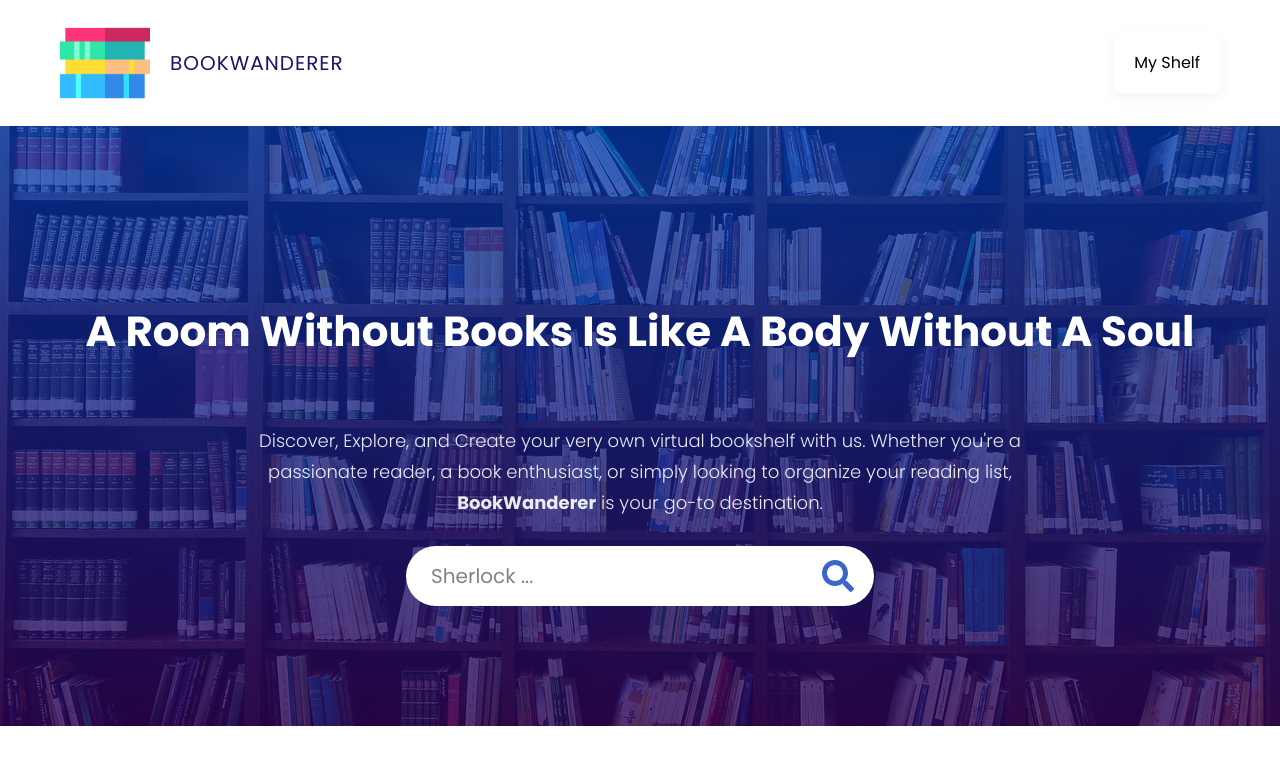
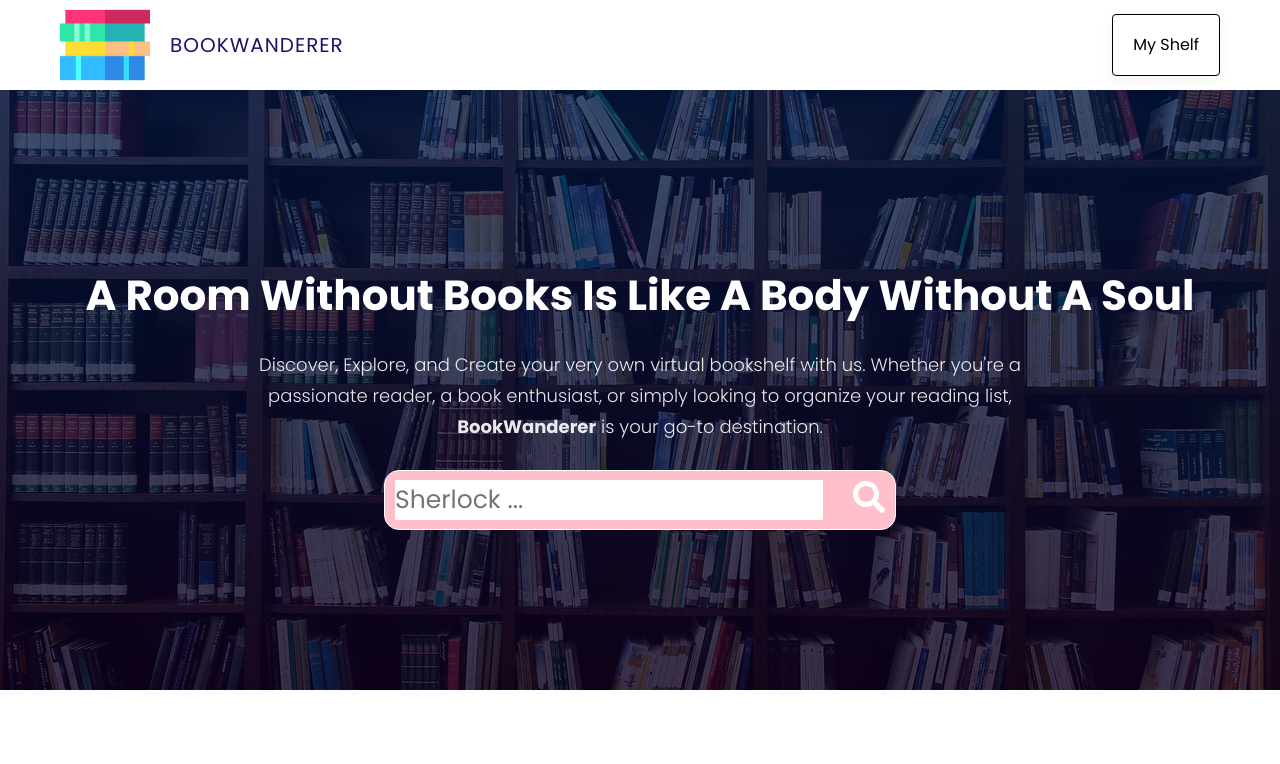
Before and after one commit to shashanksc/BookShelf, a React (Create React App) app: page / in a window 1280 px wide. Shown: the top 764 px of the page. Built offline with nearby package versions, Linux system fonts and the light colour scheme; no server answers.

Commit message:
searchbar fix

```diff
--- a/src/components/Header/Header.css
+++ b/src/components/Header/Header.css
@@ -1,26 +1,33 @@
+.holder{
+    width: 100%;
+    height: 90vh;
+}
 .header{
     width: 100%;
-
+    height: 75vh;
 }
 .header-content{
     min-height: 75vh;
-    background: linear-gradient(rgba(2, 27, 82,0.7), rgba(5, 0, 48, 0.5)), url("../../images/library-img.jpg") center/cover no-repeat;
+    height: 75vh;
+    background: linear-gradient(rgba(2, 27, 82,0.7), rgba(5, 0, 48, 0.7)), url("../../images/library-img.jpg") center/cover no-repeat;
     flex-direction: column;
 }
 .header-title{
-    font-size: 4rem;
-    padding: 5rem;
+    top:1%;
+    font-size: 2rem;
+    padding: 1rem;
 }
 .header-text{
     margin-top: -1.8rem;
     margin-bottom: 3rem;
     opacity: 0.9;
     max-width: 300px;
+
 }
 @media screen and (min-width: 650px){
     .header-content{
         min-height: 75vh;
-        background: linear-gradient(rgba(0, 55, 172, 0.753), rgba(43, 3, 83, 0.801)), url("../../images/library-img.jpg") center/cover no-repeat;
+        background: linear-gradient(rgba(0, 21, 64, 0.753), rgba(14, 0, 28, 0.801)), url("../../images/library-img.jpg") center/cover no-repeat;
         flex-direction: column;
 
     }
@@ -28,6 +35,7 @@
         font-size: 4.2rem;
     }
     .header-text{
+        display: block;
         margin-top: -1.8rem;
         margin-bottom: 2.8rem;
         opacity: 0.9;
--- a/src/components/Header/Header.jsx
+++ b/src/components/Header/Header.jsx
@@ -14,7 +14,9 @@ const Header = () => {
                 </p>
                 <SearchForm />
             </div>
+
         </header>
+
     </div>
   )
 }
--- a/src/components/Navbar/Navbar.css
+++ b/src/components/Navbar/Navbar.css
@@ -2,7 +2,6 @@ span{
     color: #261066;
 }
 .navbar{
-    padding: 1.8rem 0;
     box-shadow: rgba(0, 0, 0, 0.1) 0px 10px 15px -3px, rgba(0, 0, 0, 0.05) 0px 4px 6px -2px;
 }
 .navbar-brand{
@@ -27,7 +26,7 @@ span{
     right: 0;
     top: 0;
     z-index: 10;
-    background-color: rgba(0, 7, 65, 0.8);
+    background-color: rgba(0, 7, 65, 0.9);
     height: 100%;
     width: 250px;
     display: flex;
@@ -39,11 +38,18 @@ span{
     transform: translateX(0);
 }
 .navItem{
-    background-color: #ffffff;
-    height: 60px;
+    border: 1px solid black;
+    height: 30px;
+    margin-top: 5px;
+    margin-bottom: 5px;
     display: flex;
     justify-content: center;
     align-items: center;
+}
+.navItem:hover{
+    cursor: pointer;
+
+    border : 1px solid blueviolet;
 }
 .nav-link{
     transition: var(--transition);
--- a/src/components/SearchForm/SearchForm.css
+++ b/src/components/SearchForm/SearchForm.css
@@ -1,21 +1,84 @@
-.search-form{
-    width: 100%;
-    max-width: 620px;
-    display: flex;
+.search-form1{
+    display: block;
+    width: 40%;
+    border-radius: 15px;
+    background-color: rgb(0,0,0,0.8);
+    transition: width 0.3s ease;
+    border : 1px solid white;
+}
+.search-form1:hover{
+  cursor: pointer;
+  width: 45%;
+  background-color: rgb(0,0,0,0.75);
 
 }
-.search-form-elem{
-    padding: 1rem 2rem;
-    border-radius: 3.8rem;
+
+.search-form2 {
+  display: flex;
+  align-items: center;
+
 
 }
-.search-form-elem .form-control{
-    font-size: 2rem;
-    padding: 0.5rem;
-    width: 90%;
-    min-width: 350px;
-    max-width: 500px;
+
+.input {
+  margin-left: 10px;
+  margin-right: 20px;
+  width: 92%;
+  height:5vh;
+  background: transparent;
+  color: whitesmoke;
+  font-size: 2.5rem;
+   /* Adjust the margin as needed */
 }
-.search-form-elem .form-control::placeholder{
-    opacity: 0.9;
+
+.submit-btn {
+  background-color: transparent;
+  border: none;
+  position: relative;
+  float: right;
+  margin: 1rem;
+  cursor: pointer;
 }
+@media screen and (min-width : 650px) {
+  .search-form1{
+    display: block;
+    width: 40%;
+    border-radius: 15px;
+    background-color: pink;
+    transition: width 0.3s ease;
+    border : 1px solid white;
+}
+.search-form1:hover{
+  cursor: pointer;
+  width: 45%;
+  background-color: rgb(0,0,0,0.75);
+
+}
+
+.search-form2 {
+  display: flex;
+  align-items: center;
+
+
+}
+
+.input {
+  margin-left: 10px;
+  margin-right: 20px;
+  width: 92%;
+  height:5vh;
+  background: white;
+  color: whitesmoke;
+  font-size: 2.5rem;
+   /* Adjust the margin as needed */
+}
+
+.submit-btn {
+  background-color: transparent;
+  border: none;
+  position: relative;
+  float: right;
+  margin: 1rem;
+
+}
+}
--- a/src/components/SearchForm/SearchForm.jsx
+++ b/src/components/SearchForm/SearchForm.jsx
@@ -27,20 +27,19 @@ const SearchForm = () => {
   };
 
   return (
-    <div className='search-form'>
-      <div className='container'>
-        <div className='search-form-content'>
-          <form className='search-form' onSubmit={handleSubmit}>
-            <div className='search-form-elem flex flex-sb bg-white'>
-              <input type = "text" className='form-control' onChange = {handleOnChange} placeholder='Sherlock ...' ref = {searchText} />
-              <button type = "submit" className='flex flex-c' onClick={handleSubmit}>
-                <FaSearch className='text-purple' size = {32} />
+    <div className='search-form1'>
+
+
+          <form className='search-form2' onSubmit={handleSubmit}>
+              <input type = "text" className='input' onChange = {handleOnChange} placeholder='Sherlock ...' ref = {searchText} />
+              <button type = "submit" className='submit-btn' onClick={handleSubmit}>
+                <FaSearch className='text-white' size = {32} />
               </button>
-            </div>
+
           </form>
-        </div>
+
       </div>
-    </div>
+
   )
 }
 
```
Also changed, not shown: public/manifest.json.
